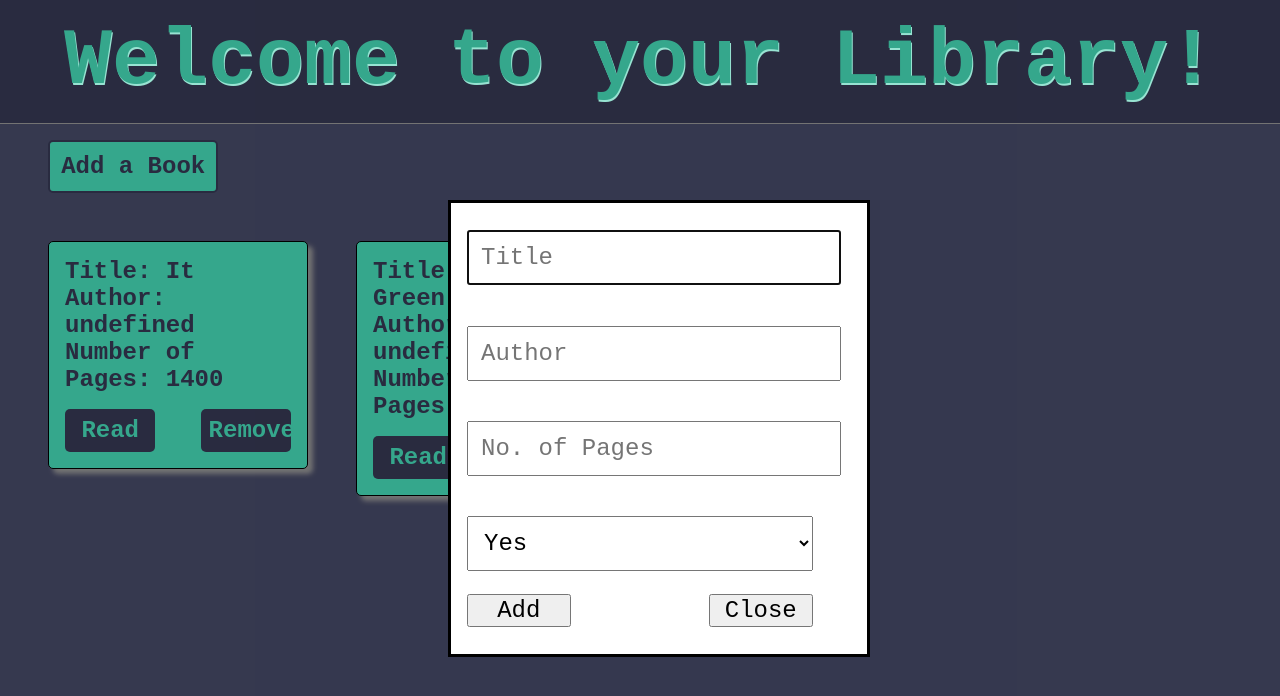
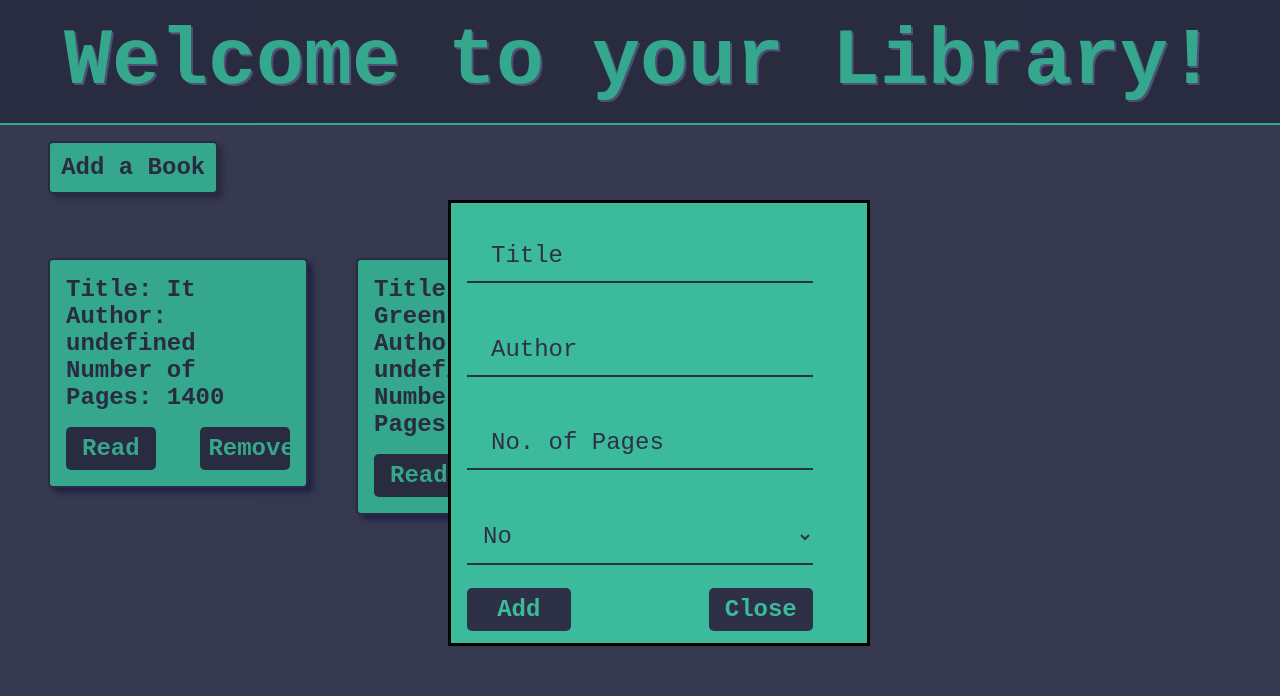
Before and after one commit to VerxMaxum/odin-library, a plain HTML site: page index.html in a window 1280 px wide. Both pictures are taken after a click on the button "Add a Book". Drawn offline with Linux system fonts and the light colour scheme.

Commit message:
Add style for dialog form

```diff
--- a/index.html
+++ b/index.html
@@ -12,13 +12,13 @@
         <h1>Welcome to your Library!</h1>
     </div>
     <dialog id="dialog-form">
-        <form action="" method="POST">
+        <form action="" method="POST" autocomplete="off">
             <input type="text" name="title" placeholder="Title"></br>
             <input type="text" name="author" placeholder="Author"></br>
             <input type="number" name="pages" placeholder="No. of Pages"></br>
             <select name="read-the-book">
                 <option>Yes</option>
-                <option>No</option>
+                <option selected>No</option>
             </select>
             <div id="dialog-button-container">
                 <button type="" id="add-book">Add</button>
--- a/styles.css
+++ b/styles.css
@@ -14,7 +14,7 @@ body {
 }
 
 #greeting {
-    border-bottom: 1px gray solid;
+    border-bottom: 2px #3BBA9C solid;
     background-color: #2E3047;
 }
 
@@ -23,7 +23,7 @@ body {
     text-align: center;
     padding: 1rem;
     color: #3BBA9C;
-    text-shadow: 1px 2px #a9fdea;
+    text-shadow: 2px 2px #565a85;
 }
 
 #main {
@@ -38,6 +38,7 @@ body {
 
 #add-container {
     background-color: #3C3F58;
+    padding-bottom: 1rem;
 }
 
 #add {
@@ -50,6 +51,7 @@ body {
     border-radius: 5px;
     color: #2E3047;
     font-weight: bold;
+    box-shadow: 5px 5px 5px #2E3047;
     cursor: pointer;
 }
 
@@ -68,8 +70,10 @@ body {
 
 dialog {
     width: 30%;
+    height: 51%;
     left: 35%;
     top: 25%;
+    background-color: #3BBA9C;
 }
 
 dialog > form {
@@ -79,9 +83,29 @@ dialog > form {
 }
 
 dialog > form > input,
-dialog > form > select {
+dialog > form > select,
+dialog > form > input::placeholder,
+dialog > form > select::placeholder {
     font-size: 1.5rem;
     padding: 0.75rem;
+    box-sizing: border-box;
+    color: #2E3047;
+    border: none;
+    border-bottom: 2px #2E3047 solid;
+    background-color: transparent;
+    appearance: text;
+}
+
+dialog > form > select > option {
+    background-color: #2E3047;
+    color: #3BBA9C;
+}
+
+dialog > form > input:focus,
+dialog > form > select:focus {
+    background-color: transparent;
+    outline: none;
+    appearance: textfield;
 }
 
 dialog > form > input,
@@ -102,14 +126,35 @@ dialog > form > div {
 #dialog-button-container > button {
     width: 30%;
     font-size: 1.5rem;
+    height: fit-content;
+    background-color: #2E3047;
+    border: none;
+    padding: 0.5rem;
+    border-radius: 5px;
+    color: #3BBA9C;
+    font-weight: bold;
+    cursor: pointer;
+}
+
+#dialog-button-container > button:hover {
+    width: 30%;
+    font-size: 1.5rem;
+    height: fit-content;
+    background-color: #3BBA9C;
+    border: 2px #2E3047 solid;
+    padding: 0.5rem;
+    border-radius: 5px;
+    color: #2E3047;
+    font-weight: bold;
+    cursor: pointer;
 }
 
 .book-container {
-    border: 1px black solid;
+    border: 2px #2E3047 solid;
     padding: 1rem;
     font-size: 1.5rem;
     border-radius: 5px;
-    box-shadow: 5px 5px 5px gray;
+    box-shadow: 5px 5px 5px #24274d;
     display: flex;
     flex-direction: column;
     height: fit-content;
@@ -143,12 +188,3 @@ dialog > form > div {
     color: #3BBA9C;
     font-weight: bold;
 }
-
-.read-button {
-    background-color: #19745e;
-    border: none;
-    padding: 0.5rem;
-    border-radius: 5px;
-    color: #67c9b0;
-    font-weight: bold;
-}
```
